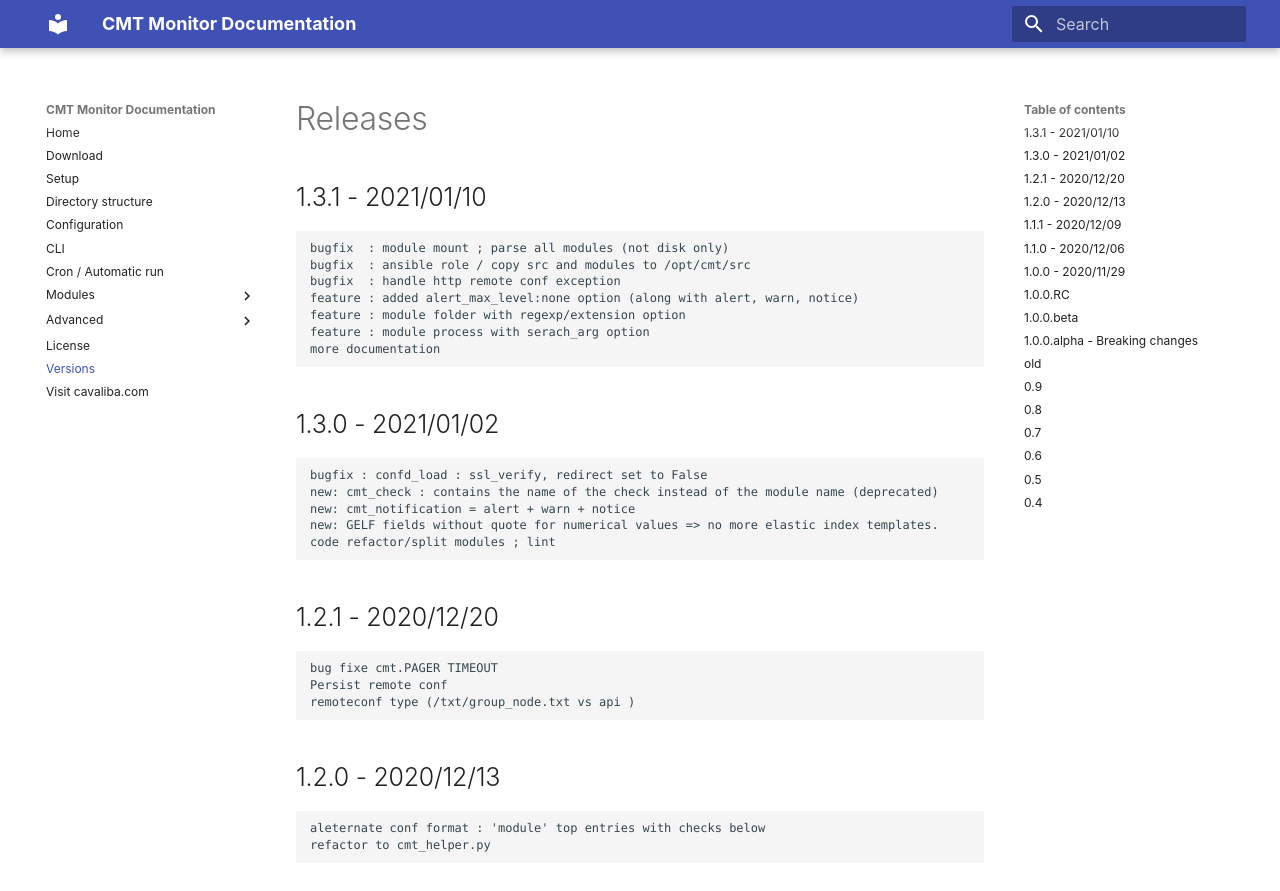
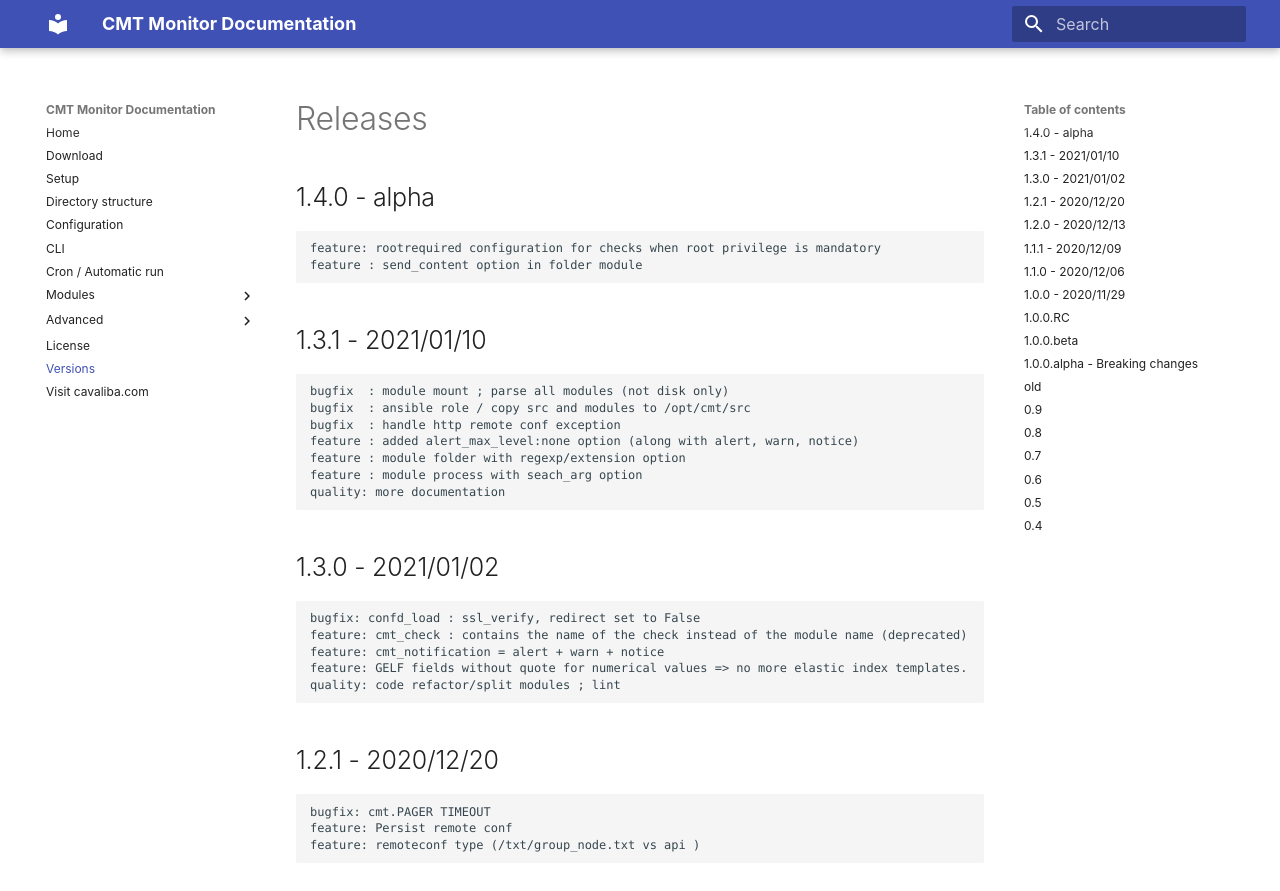
Before and after one commit to cavaliba/cmt_monitor, an MkDocs documentation site: the page built from docs/docs/version.md, in a window 1280 px wide and 900 px high. Shown: the top 891 px of the window. Built offline with MkDocs 1.6.1 and Material for MkDocs 9.7.7, drawn with Linux system fonts in a browser that asks for light colours.

Commit message:
send_content, root_required alpha dev

```diff
--- a/docs/docs/version.md
+++ b/docs/docs/version.md
@@ -3,6 +3,11 @@ title: version
 ---
 
 # Releases
+
+## 1.4.0 - alpha
+
+    feature: rootrequired configuration for checks when root privilege is mandatory
+    feature : send_content option in folder module
 
 ## 1.3.1 - 2021/01/10
 
@@ -11,22 +16,22 @@ title: version
     bugfix  : handle http remote conf exception
     feature : added alert_max_level:none option (along with alert, warn, notice)
     feature : module folder with regexp/extension option
-    feature : module process with serach_arg option
-    more documentation
+    feature : module process with seach_arg option
+    quality: more documentation
 
 ## 1.3.0 - 2021/01/02
 
-    bugfix : confd_load : ssl_verify, redirect set to False
-    new: cmt_check : contains the name of the check instead of the module name (deprecated)
-    new: cmt_notification = alert + warn + notice
-    new: GELF fields without quote for numerical values => no more elastic index templates.
-    code refactor/split modules ; lint
+    bugfix: confd_load : ssl_verify, redirect set to False
+    feature: cmt_check : contains the name of the check instead of the module name (deprecated)
+    feature: cmt_notification = alert + warn + notice
+    feature: GELF fields without quote for numerical values => no more elastic index templates.
+    quality: code refactor/split modules ; lint
 
 ## 1.2.1 - 2020/12/20
 
-    bug fixe cmt.PAGER TIMEOUT
-    Persist remote conf
-    remoteconf type (/txt/group_node.txt vs api )
+    bugfix: cmt.PAGER TIMEOUT
+    feature: Persist remote conf
+    feature: remoteconf type (/txt/group_node.txt vs api )
 
 ## 1.2.0 - 2020/12/13
 
```
Also changed, not shown: docs/docs/check_folders.md (+2 -0 lines), docs/docs/config.md (+2 -0 lines), 3 other files.
